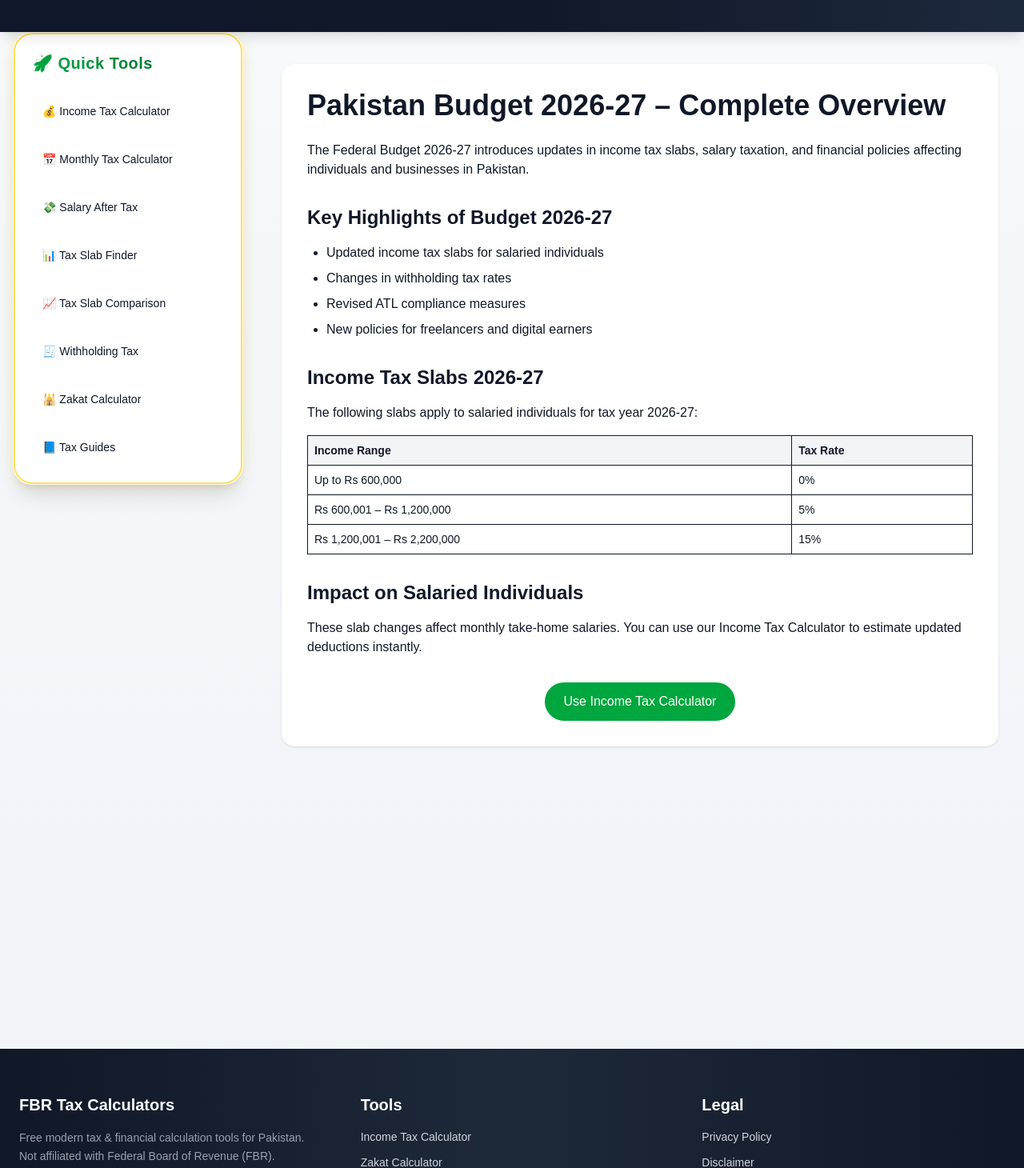
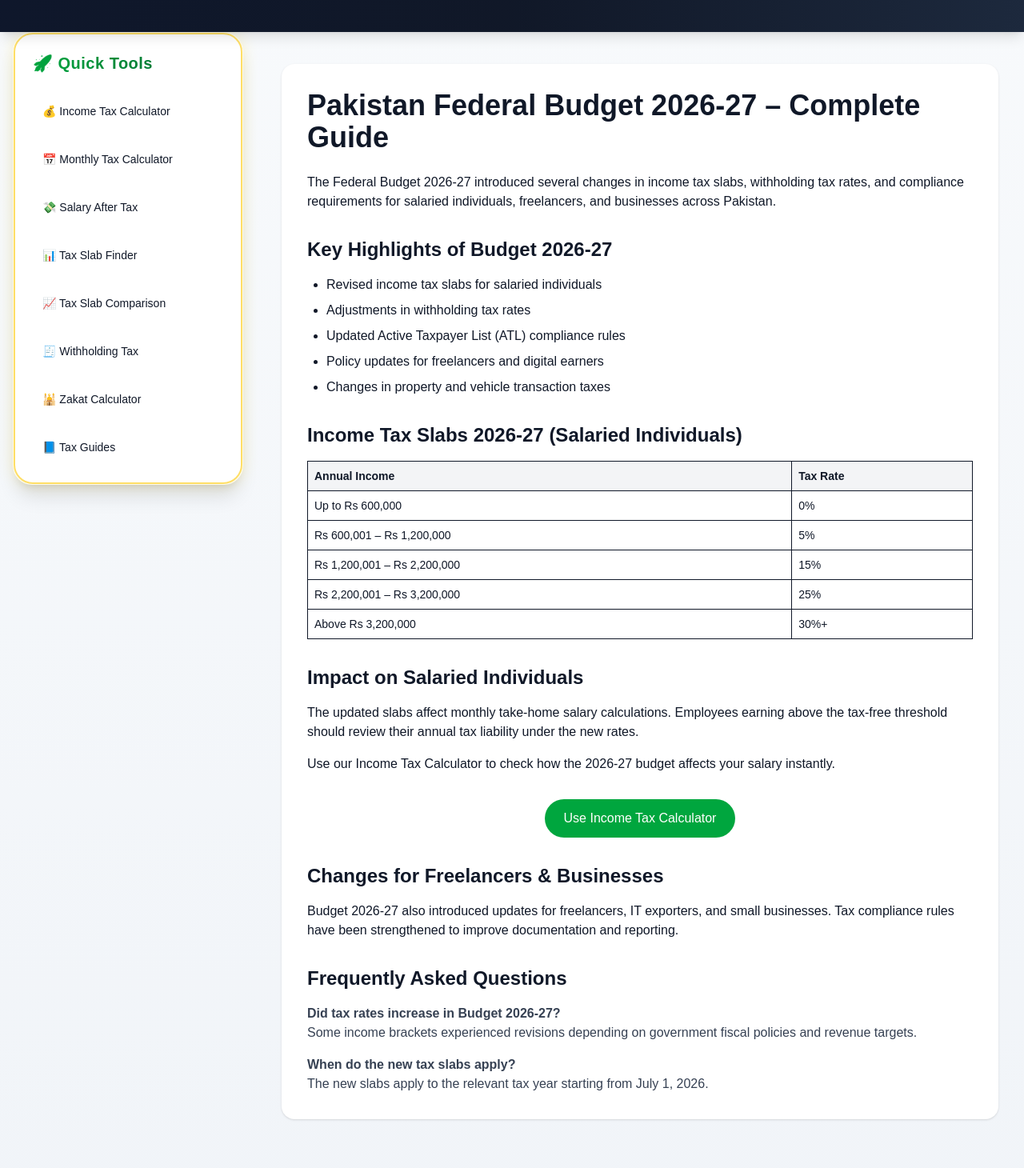
Before and after one commit to muhammadobaid1986/fbrtaxcalculators, a Next.js app: page /latest-budget-2026-27-tax-slabs in a window 1280 px wide. Shown: the part 137-1597 px from the top of the page at 80% size. Built offline with nearby package versions, Linux system fonts and the light colour scheme.

Commit message:
Expanded Budget 2026-27 page with complete structured content

```diff
--- a/app/latest-budget-2026-27-tax-slabs/page.tsx
+++ b/app/latest-budget-2026-27-tax-slabs/page.tsx
@@ -1,7 +1,7 @@
 export const metadata = {
-  title: "Pakistan Budget 2026-27 | FBR Tax Slabs & Key Updates",
+  title: "Pakistan Budget 2026-27 | Complete Income Tax Slabs & Key Updates",
   description:
-    "Complete details of Pakistan Budget 2026-27 including latest FBR income tax slabs, salary tax changes, and financial updates.",
+    "Full details of Pakistan Federal Budget 2026-27 including updated FBR income tax slabs, salary tax impact, filer rules, and financial changes.",
 };
 
 export default function Page() {
@@ -9,12 +9,13 @@ export default function Page() {
     <div className="max-w-4xl mx-auto bg-white p-8 rounded-2xl shadow mt-10">
 
       <h1 className="text-3xl md:text-4xl font-bold mb-6">
-        Pakistan Budget 2026-27 – Complete Overview
+        Pakistan Federal Budget 2026-27 – Complete Guide
       </h1>
 
       <p className="mb-4">
-        The Federal Budget 2026-27 introduces updates in income tax slabs,
-        salary taxation, and financial policies affecting individuals and businesses in Pakistan.
+        The Federal Budget 2026-27 introduced several changes in income tax slabs,
+        withholding tax rates, and compliance requirements for salaried individuals,
+        freelancers, and businesses across Pakistan.
       </p>
 
       <h2 className="text-2xl font-semibold mt-8 mb-4">
@@ -22,25 +23,22 @@ export default function Page() {
       </h2>
 
       <ul className="list-disc pl-6 space-y-2 mb-6">
-        <li>Updated income tax slabs for salaried individuals</li>
-        <li>Changes in withholding tax rates</li>
-        <li>Revised ATL compliance measures</li>
-        <li>New policies for freelancers and digital earners</li>
+        <li>Revised income tax slabs for salaried individuals</li>
+        <li>Adjustments in withholding tax rates</li>
+        <li>Updated Active Taxpayer List (ATL) compliance rules</li>
+        <li>Policy updates for freelancers and digital earners</li>
+        <li>Changes in property and vehicle transaction taxes</li>
       </ul>
 
       <h2 className="text-2xl font-semibold mt-8 mb-4">
-        Income Tax Slabs 2026-27
+        Income Tax Slabs 2026-27 (Salaried Individuals)
       </h2>
-
-      <p className="mb-4">
-        The following slabs apply to salaried individuals for tax year 2026-27:
-      </p>
 
       <div className="overflow-x-auto mb-6">
         <table className="w-full border text-sm">
           <thead>
             <tr className="bg-gray-100">
-              <th className="border p-2 text-left">Income Range</th>
+              <th className="border p-2 text-left">Annual Income</th>
               <th className="border p-2 text-left">Tax Rate</th>
             </tr>
           </thead>
@@ -57,6 +55,14 @@ export default function Page() {
               <td className="border p-2">Rs 1,200,001 – Rs 2,200,000</td>
               <td className="border p-2">15%</td>
             </tr>
+            <tr>
+              <td className="border p-2">Rs 2,200,001 – Rs 3,200,000</td>
+              <td className="border p-2">25%</td>
+            </tr>
+            <tr>
+              <td className="border p-2">Above Rs 3,200,000</td>
+              <td className="border p-2">30%+</td>
+            </tr>
           </tbody>
         </table>
       </div>
@@ -66,8 +72,14 @@ export default function Page() {
       </h2>
 
       <p className="mb-4">
-        These slab changes affect monthly take-home salaries.
-        You can use our Income Tax Calculator to estimate updated deductions instantly.
+        The updated slabs affect monthly take-home salary calculations.
+        Employees earning above the tax-free threshold should review
+        their annual tax liability under the new rates.
+      </p>
+
+      <p className="mb-4">
+        Use our Income Tax Calculator to check how the 2026-27
+        budget affects your salary instantly.
       </p>
 
       <div className="mt-8 text-center">
@@ -79,6 +91,44 @@ export default function Page() {
         </a>
       </div>
 
+      <h2 className="text-2xl font-semibold mt-8 mb-4">
+        Changes for Freelancers & Businesses
+      </h2>
+
+      <p className="mb-4">
+        Budget 2026-27 also introduced updates for freelancers,
+        IT exporters, and small businesses. Tax compliance rules
+        have been strengthened to improve documentation and reporting.
+      </p>
+
+      <h2 className="text-2xl font-semibold mt-8 mb-4">
+        Frequently Asked Questions
+      </h2>
+
+      <div className="space-y-4 text-gray-700">
+
+        <div>
+          <p className="font-semibold">
+            Did tax rates increase in Budget 2026-27?
+          </p>
+          <p>
+            Some income brackets experienced revisions depending on
+            government fiscal policies and revenue targets.
+          </p>
+        </div>
+
+        <div>
+          <p className="font-semibold">
+            When do the new tax slabs apply?
+          </p>
+          <p>
+            The new slabs apply to the relevant tax year starting
+            from July 1, 2026.
+          </p>
+        </div>
+
+      </div>
+
     </div>
   );
 }
```
